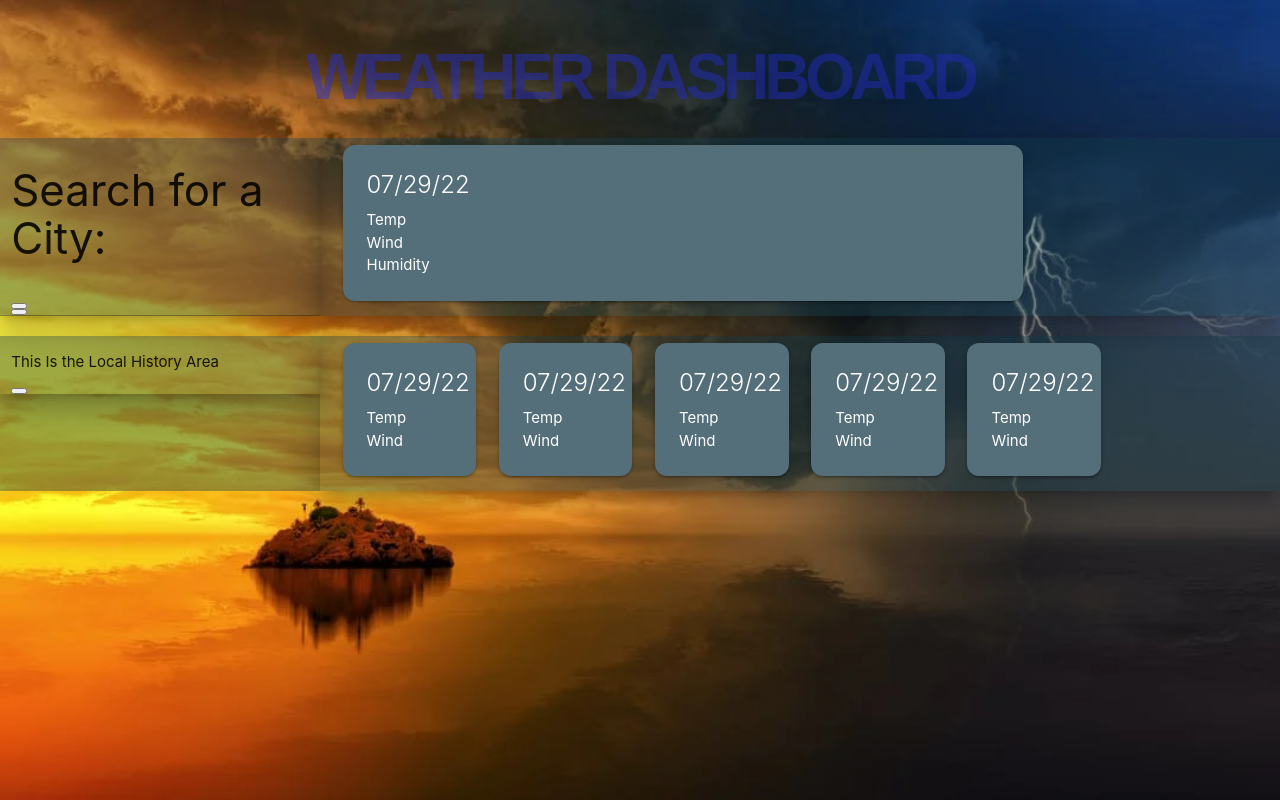
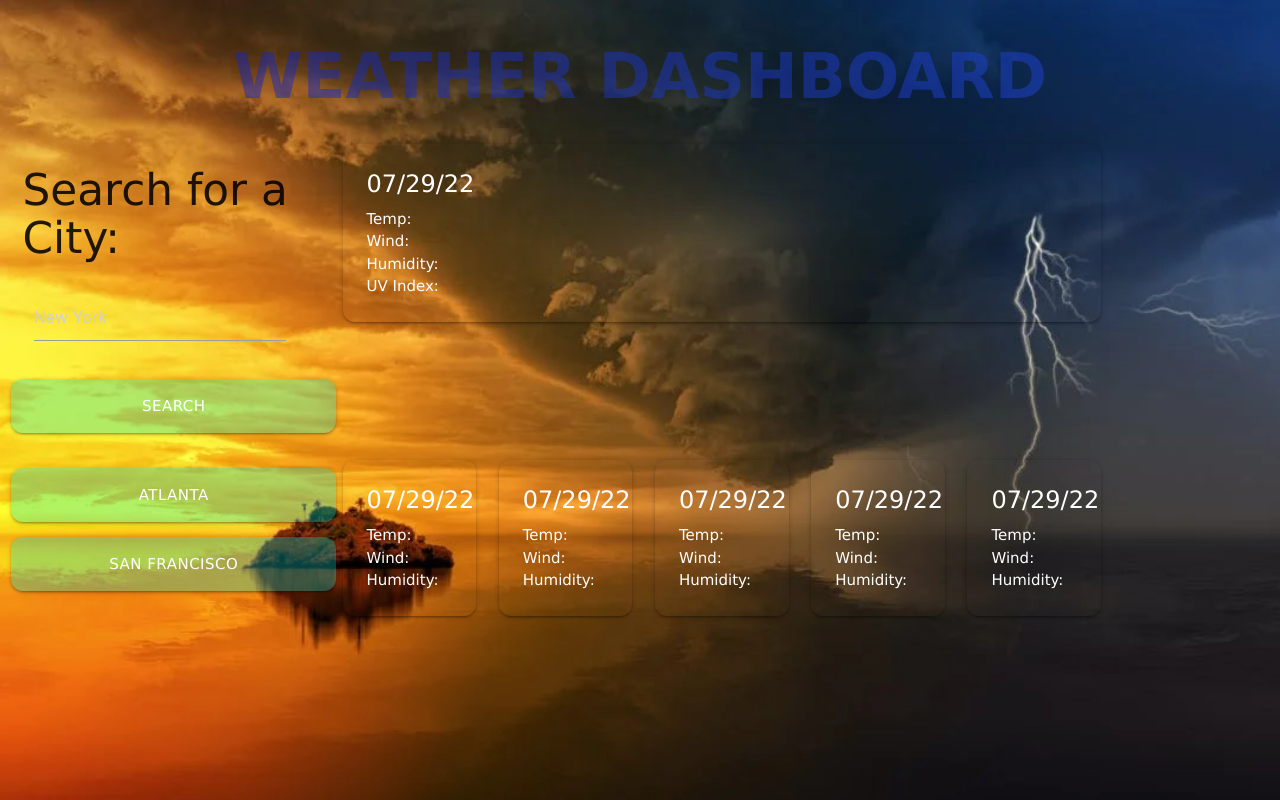
Before and after one commit to James-Fraser1/weather-dashboard, a plain HTML site: page index.html in a window 1280 px wide. Drawn offline with nearby package versions, Linux system fonts and the light colour scheme; files whose address does not match are found by name.

Commit message:
additional styling edits and html formatting

```diff
--- a/assets/styles.css
+++ b/assets/styles.css
@@ -4,23 +4,14 @@ html {
 
 }
 
-.row {
-    background: hsla(197, 66%, 17%, 0.4);
-}
-
-.card {
-    border-radius: 12px;
-
+* {
+    font-family:'Lucida Sans Unicode';
 }
 
 #nav {
-	background: linear-gradient(-45deg, #1f26ad7e, #2834d77e, #e8993e89, #e8993e85);
+	background: linear-gradient(-45deg, #224ddd7e, #1520b27e, #e8993e7e, #c561157e);
 	background-size: 300%;
-	font-family: Arial, Helvetica, sans-serif;
 	font-weight: 900;
-	font-size: 5vw;
-	letter-spacing: -5px;
-	text-transform: uppercase;
 	-webkit-background-clip: text;
 	-webkit-text-fill-color: transparent;
 	animation: animated_text 10s ease-in-out infinite;
@@ -33,3 +24,32 @@ html {
 	50% { background-position: 100% 50%; }
 	100% { background-position: 0px 50%; }
 }
+
+.row {
+    background: hsla(0, 0%, 100%, 0);
+}
+
+.card {
+    border-radius: 12px;
+    text-align: left;
+    background: hsla(0, 0%, 100%, 0);
+}
+
+#searchBtn {
+    background-color: hsla(177, 97%, 43%, 0.3);
+    border-radius: 12px;
+    width: 325px;
+    align-content: center;
+}
+
+#inputCity {
+    background: hsla(0, 0%, 100%, 0);
+}
+
+#Btn {
+    background-color: hsla(177, 97%, 43%, 0.3);
+    border-radius: 12px;
+    width: 325px;
+    align-content: center;
+    margin-top: 1rem;
+}
--- a/index.html
+++ b/index.html
@@ -15,121 +15,115 @@
 </head>
 
 <body>
-  <h1 class="col s12 center-align" id="nav">Weather Dashboard</h1>
+
+  <h1 class="col s12 center-align" id="nav">WEATHER DASHBOARD</h1>
+
   <div class="row">
-    <!-- Navbar goes here -->
-    <!-- Page Layout here -->
-
-    <div class="col s12 m4 l3 .left-align z-depth-4">
-      <h3>Search for a City:</h3>
+    <div class="col s12 m4 l3 .left-align">
+      <form class="col s12" id="inputCity">
+        <h3>Search for a City:</h3>
+        <div class="input-field col s12">
+          <input placeholder="New York" type="text" class="materialize-textarea" ></input>
+        </div>
+      </form>
+      <a class="waves-effect waves-light btn-large" id="searchBtn">search</a>
       <br>
-      <button>
-        <!-- Search Button -->
-      </button>
-      <br>
-      <button>
-        <!-- Populate Local History as Buttons -->
-      </button>
-      <!-- Grey navigation panel
-
-              This content will be:
-          3-columns-wide on large screens,
-          4-columns-wide on medium screens,
-          12-columns-wide on small screens  -->
-
     </div>
 
-    <div class="col s12 m4 l9 z-depth-4">
-      <div class="col s12 m6 l9">
-        <div class="card blue-grey darken-1">
+    <div class="col s12 m4 l9">
+      <div class="col s12 m6 l10">
+        <div class="card">
           <div class="card-content white-text">
             <span class="card-title">07/29/22</span>
             <p>
-              Temp
+              Temp:
               <br>
-              Wind
+              Wind:
               <br>
-              Humidity
+              Humidity:
+              <br>
+              UV Index:
             </p>
           </div>
         </div>
       </div>
     </div>
   </div>
+
+  <!-- Local History -->
   <div class="row">
-    <div class="col s12 m4 l3 .left-align z-depth-4">
-      <p>This Is the Local History Area</p>
-      <button>
-        <!-- Populate Local History as Buttons -->
-      </button>
+    <div class="col s12 m4 l3 .left-align">
+      <a class="waves-effect waves-light btn-large" id="Btn">Atlanta</a>
+      <a class="waves-effect waves-light btn-large" id="Btn">San Francisco</a>
     </div>
-    <div class="col s12 m4 l9 z-depth-4">
+    <!-- M/T/W/R/F Weather Cards -->
+    <div class="col s12 m4 l9">
       <div class="col s12 m6 l2">
-        <div class="card blue-grey darken-1">
+        <div class="card">
           <div class="card-content white-text">
             <span class="card-title">07/29/22</span>
             <p>
-              Temp
+              Temp:
               <br>
-              Wind
+              Wind:
               <br>
-
+              Humidity:
             </p>
           </div>
         </div>
       </div>
       <div class="col s12 m6 l2">
-        <div class="card blue-grey darken-1">
+        <div class="card">
           <div class="card-content white-text">
             <span class="card-title">07/29/22</span>
             <p>
-              Temp
+              Temp:
               <br>
-              Wind
+              Wind:
               <br>
-
+              Humidity:
             </p>
           </div>
         </div>
       </div>
       <div class="col s12 m6 l2">
-        <div class="card blue-grey darken-1">
+        <div class="card">
           <div class="card-content white-text">
             <span class="card-title">07/29/22</span>
             <p>
-              Temp
+              Temp:
               <br>
-              Wind
+              Wind:
               <br>
-
+              Humidity:
             </p>
           </div>
         </div>
       </div>
       <div class="col s12 m6 l2">
-        <div class="card blue-grey darken-1">
+        <div class="card">
           <div class="card-content white-text">
             <span class="card-title">07/29/22</span>
             <p>
-              Temp
+              Temp:
               <br>
-              Wind
+              Wind:
               <br>
-
+              Humidity:
             </p>
           </div>
         </div>
       </div>
       <div class="col s12 m6 l2">
-        <div class="card blue-grey darken-1">
+        <div class="card">
           <div class="card-content white-text">
             <span class="card-title">07/29/22</span>
             <p>
-              Temp
+              Temp:
               <br>
-              Wind
+              Wind:
               <br>
-
+              Humidity:
             </p>
           </div>
         </div>
```
